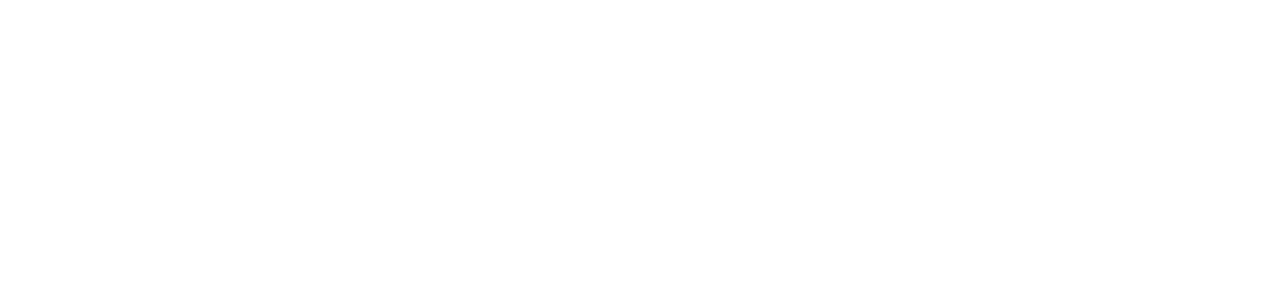
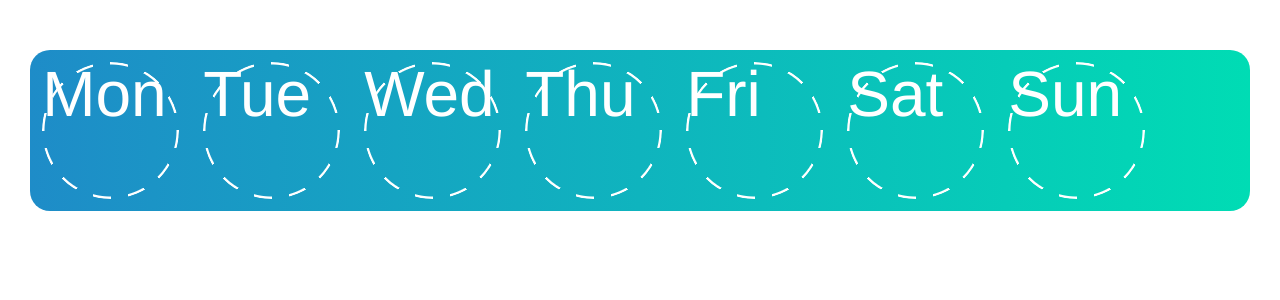
Before and after one commit to Denisiums/study-smarter-test-task, an Angular app: page / in a window 1280 px wide. Shown: the top 300 px of the page. Built offline with nearby package versions, Linux system fonts and the light colour scheme.

Commit message:
dashed border. Readme updated

```diff
--- a/src/app/weekdays/weekdays.component.html
+++ b/src/app/weekdays/weekdays.component.html
@@ -1,3 +1,8 @@
 <div class="weekdays">
-
+  <div
+    *ngFor="let day of weekDays"
+    class="weekdays__day week-day"
+    [class.week-day--current]="day === currentDay">
+      <span class="week-day__text">{{daysText[day]}}</span>
+  </div>
 </div>
--- a/src/app/weekdays/weekdays.component.scss
+++ b/src/app/weekdays/weekdays.component.scss
@@ -1,3 +1,54 @@
+$border-width: 3px;
+$border-primary-color: #ffffff;
+$border-secondary-color: transparent;
+
 .weekdays {
+  background: linear-gradient(90deg, #1e8cc8 0%, #00dcb4 100%);
+  border-radius: 20px;
+  display: flex;
+  flex-direction: row;
+  flex-wrap: nowrap;
+  justify-content: flex-start;
+  align-content: center;
+  align-items: center;
+  &__day {
+    margin: 1%;
+    flex: 0 0 auto;
+  }
+}
+
+.week-day {
+  margin: 1%;
+  color: white;
+  font-size: clamp(4rem, 5vw, 10rem);
+  width: 11.2%;
+  aspect-ratio: 1;
+  position: relative;
+  &:after {
+    content: '';
+    border-radius: 999px;
+    display: block;
+    position: absolute;
+    top: 0;
+    left: 0;
+    height: 100%;
+    width: 100%;
+    z-index: 999;
+    background: repeating-conic-gradient(
+        $border-primary-color 0deg 15deg, $border-secondary-color 15deg 30deg
+    );
+    mask: radial-gradient(
+        circle farthest-side,
+        transparent calc(100% - #{$border-width}),
+        black calc(100% - (#{$border-width} - 1px)) // 1px for better smoothness
+    );
+  }
+
+  &--current {
+    border-style: solid;
+  }
+  &__text {
+
+  }
 
 }
--- a/src/app/weekdays/weekdays.component.ts
+++ b/src/app/weekdays/weekdays.component.ts
@@ -1,10 +1,34 @@
-import { Component } from '@angular/core';
+import {Component, OnInit} from '@angular/core';
 
 @Component({
   selector: 'app-weekdays',
   templateUrl: './weekdays.component.html',
   styleUrls: ['./weekdays.component.scss']
 })
-export class WeekdaysComponent {
+export class WeekdaysComponent implements OnInit {
+  // in bigger project we would have moment.js or date-fns to operate and format dates in a more convenient way,
+  // but it doesn't worth having another dependency here,
+  // also we don't track user locale (because 1st day of the week can differ)
+  currentDay = 0;
+  daysText: {[key: string]: string} = {
+    0: 'Sun',
+    1: 'Mon',
+    2: 'Tue',
+    3: 'Wed',
+    4: 'Thu',
+    5: 'Fri',
+    6: 'Sat',
+  };
+  weekDays = [1, 2, 3, 4, 5, 6, 0];
 
+
+  ngOnInit() {
+    // we consider there is no requirement to keep the weekday fresh after page load
+    this.setCurrentDay();
+  }
+
+  private setCurrentDay(): void {
+    const now = new Date();
+    this.currentDay = now.getUTCDay();
+  }
 }
--- a/src/styles.scss
+++ b/src/styles.scss
@@ -1 +1,5 @@
 @import './reset.scss';
+
+body {
+  font-family: Helvetica, sans-serif;
+}
```
Also changed, not shown: src/assets/Mockup_Weekdays_StudySmarter.png (added), 1 other file (tests, documents, lock files or other folders).
